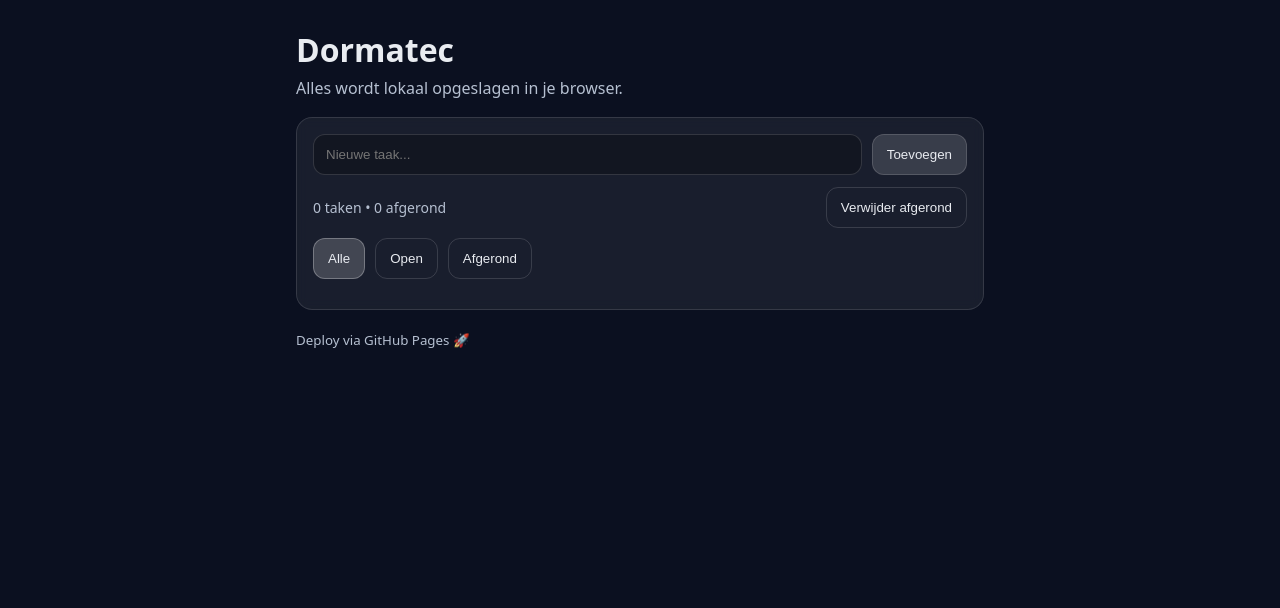
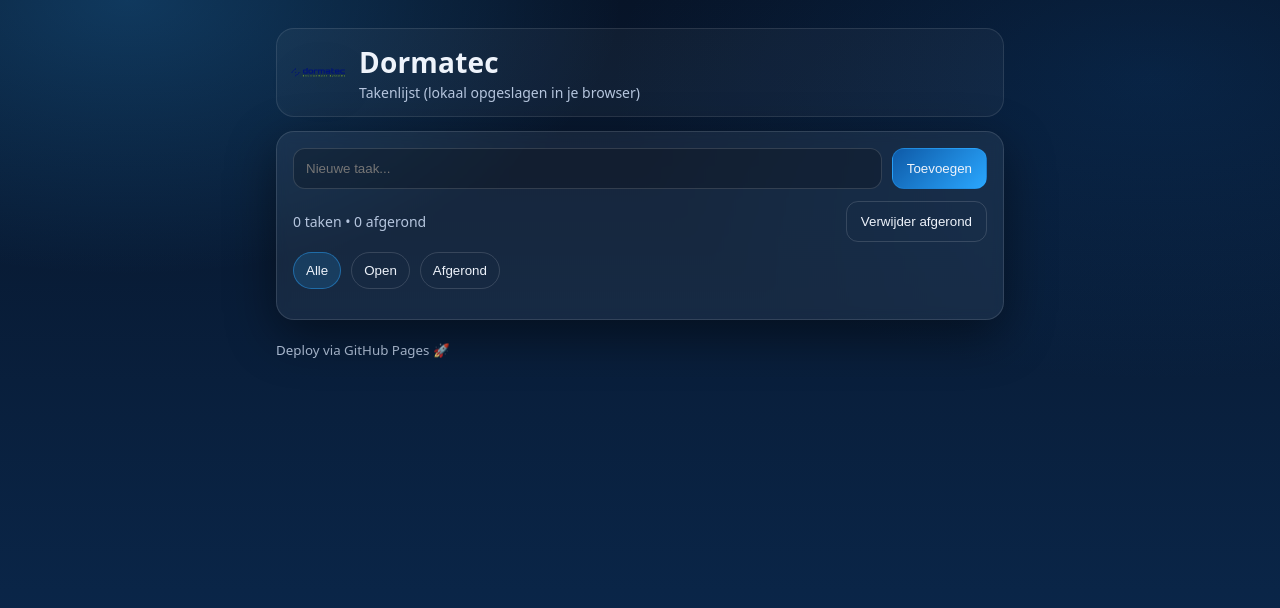
Before and after one commit to AZDormatec/mijn-webapp, a plain HTML site: page index.html in a window 1280 px wide. Drawn offline with Linux system fonts and the light colour scheme.

Commit message:
Dormatec styling + logo in header

```diff
--- a/index.html
+++ b/index.html
@@ -9,19 +9,25 @@
 <body>
   <main class="container">
     <header class="header">
-      <h1>Dormatec</h1>
-      <p class="sub">Alles wordt lokaal opgeslagen in je browser.</p>
+      <a class="brand" href="https://dev.dormatec.eu/#" target="_blank" rel="noopener">
+        <!-- Zorg dat je logo.svg in dezelfde map staat als index.html -->
+        <img class="brand-logo" src="logo.svg" alt="Dormatec logo" />
+        <div class="brand-text">
+          <h1>Dormatec</h1>
+          <p class="sub">Takenlijst (lokaal opgeslagen in je browser)</p>
+        </div>
+      </a>
     </header>
 
     <section class="card">
       <form id="taskForm" class="row">
         <input id="taskInput" type="text" placeholder="Nieuwe taak..." autocomplete="off" />
-        <button type="submit">Toevoegen</button>
+        <button type="submit" class="btn btn-primary">Toevoegen</button>
       </form>
 
       <div class="row row-between">
         <div class="muted" id="counter">0 taken</div>
-        <button id="clearDoneBtn" class="secondary" type="button">Verwijder afgerond</button>
+        <button id="clearDoneBtn" class="btn btn-ghost" type="button">Verwijder afgerond</button>
       </div>
 
       <div class="row filters">
--- a/styles.css
+++ b/styles.css
@@ -1,76 +1,214 @@
-* { box-sizing: border-box; }
-body {
-  margin: 0;
-  font-family: system-ui, -apple-system, Segoe UI, Roboto, Arial, sans-serif;
-  background: #0b1020;
-  color: #e9ecf1;
+/* =========================
+   Dormatec Theme (pas hier je exacte kleuren aan)
+   ========================= */
+:root{
+  --bg-0:#071428;
+  --bg-1:#0b2b52;
+
+  --surface: rgba(255,255,255,0.06);
+  --surface-2: rgba(0,0,0,0.18);
+  --border: rgba(255,255,255,0.12);
+
+  --text:#eef3fb;
+  --muted:#b6c6de;
+
+  /* Dormatec-blauw (vervang eventueel met exact blauw uit je site) */
+  --brand:#0e5aa7;
+  --brand-2:#2aa7ff;
+
+  --danger:#ff5a67;
+  --shadow: 0 16px 50px rgba(0,0,0,.45);
 }
 
-.container { max-width: 720px; margin: 0 auto; padding: 28px 16px 60px; }
-.header h1 { margin: 0 0 6px; font-size: 32px; }
-.sub { margin: 0; color: #b6c0d1; }
+/* =========================
+   Base
+   ========================= */
+*{ box-sizing:border-box; }
+body{
+  margin:0;
+  font-family: system-ui, -apple-system, Segoe UI, Roboto, Arial, sans-serif;
+  color:var(--text);
+  background: radial-gradient(900px 500px at 10% 0%, rgba(42,167,255,0.25), transparent 55%),
+              radial-gradient(900px 500px at 90% 10%, rgba(14,90,167,0.20), transparent 60%),
+              linear-gradient(180deg, var(--bg-0), var(--bg-1));
+  min-height:100vh;
+}
 
-.card {
-  margin-top: 18px;
+.container{
+  max-width: 760px;
+  margin: 0 auto;
+  padding: 28px 16px 60px;
+}
+
+/* =========================
+   Header / Brand
+   ========================= */
+.header{
+  margin-bottom: 14px;
+}
+
+.brand{
+  display:flex;
+  align-items:center;
+  gap:14px;
+  text-decoration:none;
+  color:inherit;
+  padding: 14px 14px;
+  border-radius: 18px;
+  background: rgba(255,255,255,0.04);
+  border: 1px solid rgba(255,255,255,0.10);
+}
+
+.brand:hover{
+  border-color: rgba(255,255,255,0.18);
   background: rgba(255,255,255,0.06);
-  border: 1px solid rgba(255,255,255,0.12);
-  border-radius: 16px;
+}
+
+.brand-logo{
+  width: 54px;
+  height: 54px;
+  object-fit: contain;
+  filter: drop-shadow(0 10px 20px rgba(0,0,0,0.35));
+}
+
+.brand-text h1{
+  margin:0;
+  font-size: 28px;
+  letter-spacing: .2px;
+}
+
+.sub{
+  margin: 2px 0 0;
+  color: var(--muted);
+  font-size: 14px;
+}
+
+/* =========================
+   Card
+   ========================= */
+.card{
+  margin-top: 10px;
+  background: var(--surface);
+  border: 1px solid var(--border);
+  border-radius: 18px;
   padding: 16px;
+  box-shadow: var(--shadow);
   backdrop-filter: blur(6px);
 }
 
-.row { display: flex; gap: 10px; }
-.row-between { justify-content: space-between; align-items: center; margin-top: 12px; }
-.muted { color: #b6c0d1; font-size: 14px; }
+/* =========================
+   Layout helpers
+   ========================= */
+.row{ display:flex; gap:10px; }
+.row-between{ justify-content:space-between; align-items:center; margin-top:12px; }
+.muted{ color: var(--muted); font-size: 14px; }
 
-input {
-  flex: 1;
+/* =========================
+   Inputs / Buttons
+   ========================= */
+input{
+  flex:1;
   padding: 12px 12px;
   border-radius: 12px;
   border: 1px solid rgba(255,255,255,0.14);
-  background: rgba(0,0,0,0.25);
-  color: #e9ecf1;
-  outline: none;
+  background: rgba(0,0,0,0.20);
+  color: var(--text);
+  outline:none;
 }
-input:focus { border-color: rgba(255,255,255,0.28); }
+input:focus{
+  border-color: rgba(42,167,255,0.55);
+  box-shadow: 0 0 0 4px rgba(42,167,255,0.12);
+}
 
-button {
+.btn{
   padding: 12px 14px;
   border-radius: 12px;
   border: 1px solid rgba(255,255,255,0.14);
-  background: rgba(255,255,255,0.14);
-  color: #e9ecf1;
+  background: rgba(255,255,255,0.10);
+  color: var(--text);
   cursor: pointer;
+  user-select:none;
 }
-button:hover { background: rgba(255,255,255,0.18); }
-button.secondary { background: transparent; }
+.btn:hover{ background: rgba(255,255,255,0.16); }
 
-.list { list-style: none; margin: 14px 0 0; padding: 0; }
-.item {
-  display: flex;
-  align-items: center;
-  justify-content: space-between;
-  gap: 12px;
+.btn-primary{
+  border-color: rgba(42,167,255,0.35);
+  background: linear-gradient(135deg, var(--brand), var(--brand-2));
+}
+.btn-primary:hover{
+  filter: brightness(1.06);
+}
+
+.btn-ghost{
+  background: transparent;
+}
+.btn-ghost:hover{
+  background: rgba(255,255,255,0.08);
+}
+
+/* =========================
+   Task list
+   ========================= */
+.list{ list-style:none; margin: 14px 0 0; padding:0; }
+.item{
+  display:flex;
+  align-items:center;
+  justify-content:space-between;
+  gap:12px;
   padding: 10px 10px;
-  border-radius: 12px;
+  border-radius: 14px;
   border: 1px solid rgba(255,255,255,0.10);
-  background: rgba(0,0,0,0.18);
+  background: var(--surface-2);
   margin-bottom: 10px;
 }
-.item-left { display: flex; align-items: center; gap: 10px; }
-.item.done .text { text-decoration: line-through; color: #b6c0d1; }
+.item-left{ display:flex; align-items:center; gap:10px; }
 
-.icon-btn {
+.item input[type="checkbox"]{
+  width: 18px;
+  height: 18px;
+  accent-color: var(--brand-2);
+}
+
+.item.done .text{
+  text-decoration: line-through;
+  color: var(--muted);
+}
+
+.icon-btn{
   padding: 8px 10px;
   border-radius: 10px;
+  border: 1px solid rgba(255,255,255,0.14);
+  background: rgba(255,255,255,0.08);
+  color: var(--text);
+  cursor:pointer;
+}
+.icon-btn:hover{ background: rgba(255,255,255,0.14); }
+
+/* =========================
+   Filters
+   ========================= */
+.filters{ margin-top: 10px; flex-wrap: wrap; }
+
+.filter-btn{
+  padding: 10px 12px;
+  border-radius: 999px;
+  border: 1px solid rgba(255,255,255,0.14);
+  background: transparent;
+  color: var(--text);
+  cursor:pointer;
+}
+.filter-btn:hover{
+  background: rgba(255,255,255,0.08);
+}
+.filter-btn.active{
+  border-color: rgba(42,167,255,0.45);
+  background: rgba(42,167,255,0.16);
 }
 
-/* Filters */
-.filters { margin-top: 10px; flex-wrap: wrap; }
-.filter-btn { background: transparent; }
-.filter-btn.active {
-  background: rgba(255,255,255,0.18);
-  border-color: rgba(255,255,255,0.28);
+/* =========================
+   Footer
+   ========================= */
+.footer{
+  margin-top: 18px;
+  color: var(--muted);
 }
-
-.footer { margin-top: 18px; color: #b6c0d1; }
```
Also changed, not shown: logo.svg (added).
